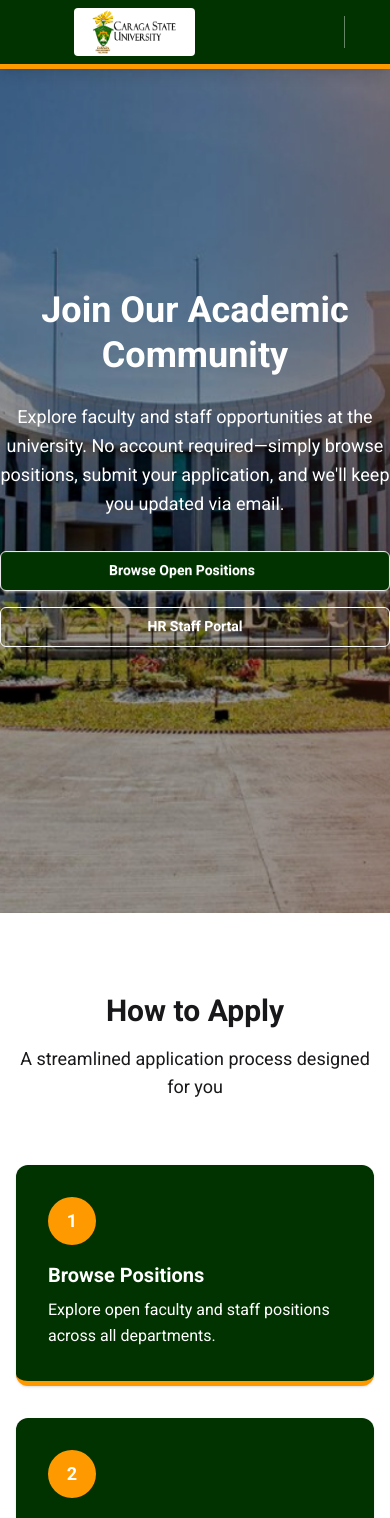
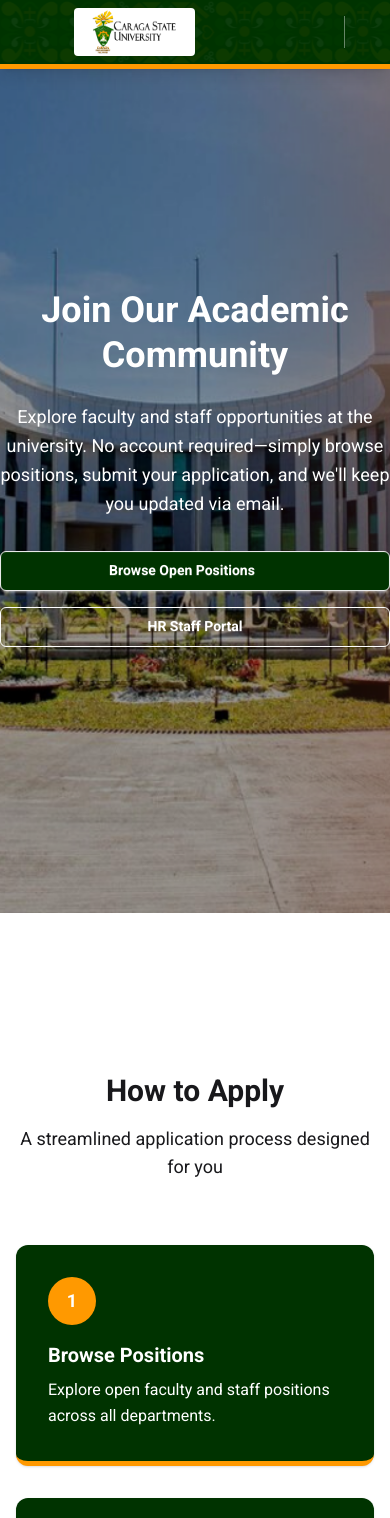
Before and after one commit to mjotohot/career_hub, a Vue app: page / in a window 390 px wide. Shown: the top 1518 px of the page. Built offline with nearby package versions, Linux system fonts and the light colour scheme; some icons are missing.

Commit message:
chores: ui changes and enhancement of landing page components

```diff
--- a/index.html
+++ b/index.html
@@ -4,7 +4,7 @@
     <meta charset="UTF-8" />
     <link rel="icon" href="/favicon.ico" />
     <meta name="viewport" content="width=device-width, initial-scale=1.0" />
-    <title>CSU | Hirely</title>
+    <title>CSU | Careers</title>
   </head>
   <body>
     <div id="app"></div>
--- a/src/components/navigations/NavigationBar.vue
+++ b/src/components/navigations/NavigationBar.vue
@@ -10,6 +10,7 @@ import {
 } from '@phosphor-icons/vue'
 import { useThemeStore } from '@/stores/theme'
 import csuLogo from '@/assets/images/logo.png'
+import navImage from '@/assets/images/navbar.svg'
 
 const themeStore = useThemeStore()
 
@@ -19,7 +20,16 @@ function toggleTheme() {
 </script>
 
 <template>
-  <div class="navbar bg-[#003300] shadow-lg lg:px-6 border-b-5 border-[#ff9900] z-10">
+  <div
+    class="navbar sticky top-0 bg-[#003300] shadow-lg lg:px-6 border-b-5 border-[#ff9900] z-50"
+    :style="{
+      backgroundImage: `url(${navImage})`,
+      backgroundSize: 'cover',
+      backgroundPosition: 'center',
+    }"
+  >
+    <div class="absolute inset-0 bg-[#003300]/95 pointer-events-none z-0"></div>
+    <div class="relative z-10 flex w-full items-center">
       <div class="navbar-start">
         <div class="dropdown">
           <div :tabIndex="0" role="button" class="btn btn-ghost text-white lg:hidden">
@@ -49,13 +59,13 @@ function toggleTheme() {
       <div class="navbar-center hidden lg:flex">
         <ul class="menu menu-horizontal px-1 text-white">
           <li>
-          <a><PhHouse :size="16" weight="bold" />Home</a>
+            <a href="#home"><PhHouse :size="16" weight="bold" />Home</a>
           </li>
           <li>
-          <a><PhSignpost :size="16" weight="bold" />How to apply?</a>
+            <a href="#apply"><PhSignpost :size="16" weight="bold" />How to apply?</a>
           </li>
           <li>
-          <a><PhBookOpenUser :size="16" weight="bold" />About</a>
+            <a href="#about"><PhBookOpenUser :size="16" weight="bold" />About</a>
           </li>
         </ul>
       </div>
@@ -74,4 +84,5 @@ function toggleTheme() {
         </label>
       </div>
     </div>
+  </div>
 </template>
--- a/src/pages/landing/AboutSection.vue
+++ b/src/pages/landing/AboutSection.vue
@@ -25,14 +25,14 @@ const features = [
 <template>
   <section
     id="about"
-    className="relative py-20 px-4 sm:px-6 lg:px-8"
+    className="relative py-40 px-4 sm:px-6 lg:px-8"
     :style="{
       backgroundImage: `url(${bgImage})`,
       backgroundSize: 'cover',
       backgroundPosition: 'center',
     }"
   >
-    <div class="absolute inset-0 bg-black/70 pointer-events-none"></div>
+    <div class="absolute inset-0 bg-[#003300]/75 pointer-events-none"></div>
     <div className="max-w-7xl mx-auto relative z-10 text-white">
       <div className="grid grid-cols-1 md:grid-cols-2 gap-12 items-center">
         <div>
@@ -43,7 +43,7 @@ const features = [
           </p>
           <ul className="space-y-4">
             <li v-for="(item, idx) in features" :key="idx" className="flex items-start gap-4">
-              <PhCheckCircle :size="32" />
+              <PhCheckCircle class="text-warning" :size="32" />
               <div>
                 <div className="font-semibold text-foreground">{{ item.title }}</div>
                 <div className="text-sm text-muted-foreground">{{ item.desc }}</div>
--- a/src/pages/landing/ApplySection.vue
+++ b/src/pages/landing/ApplySection.vue
@@ -19,7 +19,7 @@ const steps = [
 </script>
 
 <template>
-  <section id="features" class="py-20 px-4 sm:px-6 lg:px-8">
+  <section id="apply" class="py-40 px-4 sm:px-6 lg:px-8">
     <div class="max-w-7xl mx-auto">
       <div class="text-center mb-16">
         <h2 class="text-3xl sm:text-4xl font-bold text-foreground mb-4">How to Apply</h2>
--- a/src/pages/landing/HeroSection.vue
+++ b/src/pages/landing/HeroSection.vue
@@ -5,6 +5,7 @@ import { PhArrowRight } from '@phosphor-icons/vue'
 
 <template>
   <section
+    id="home"
     class="hero relative min-h-screen"
     :style="{
       backgroundImage: `url(${bgImage})`,
--- a/src/vite-env.d.ts
+++ b/src/vite-env.d.ts
@@ -12,3 +12,23 @@ declare module 'vite' {
     readonly env: ImportMetaEnv
   }
 }
+
+declare module '*.png' {
+  const src: string
+  export default src
+}
+
+declare module '*.jpg' {
+  const src: string
+  export default src
+}
+
+declare module '*.jpeg' {
+  const src: string
+  export default src
+}
+
+declare module '*.svg' {
+  const src: string
+  export default src
+}
```
Also changed, not shown: src/assets/images/navbar.svg (added). Lines whose indentation alone changed are shown as unchanged.
